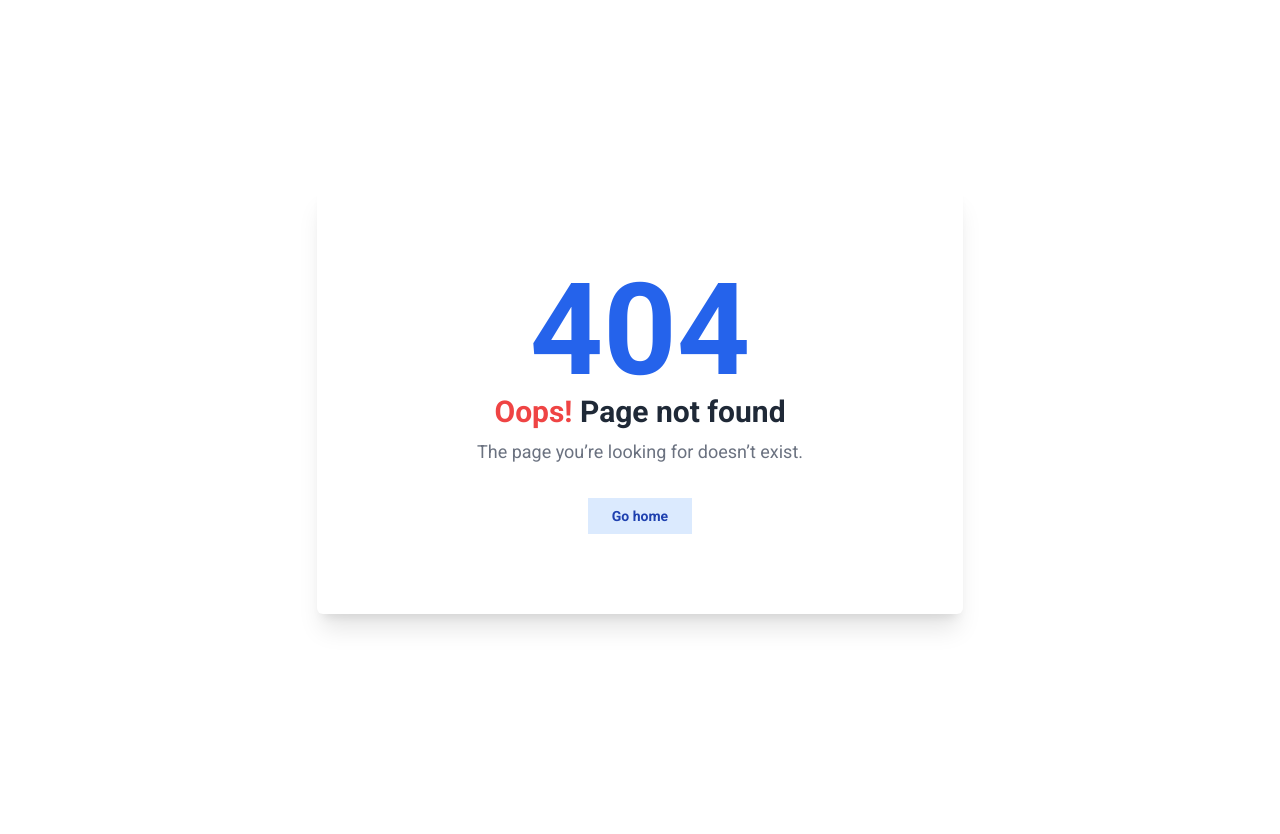
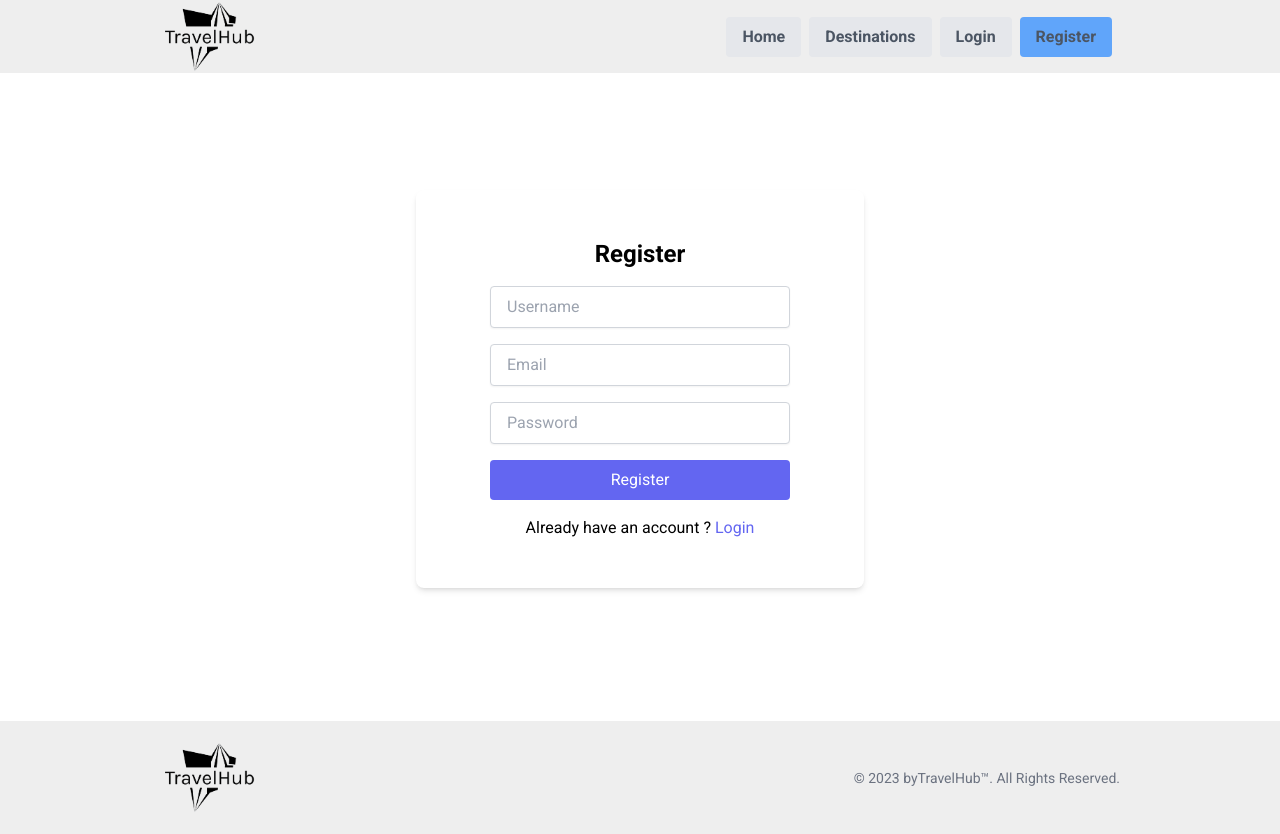
Before and after one commit to riad40/TravelHub, a React (Create React App) app in the folder frontend/: page /register in a window 1280 px wide. Before the commit this address had no page. Before the commit the page ends 800 px from the top, so only its background shows below. Built offline with nearby package versions, Linux system fonts and the light colour scheme.

Commit message:
make the initial ui of the register component

```diff
--- a/frontend/src/Router.tsx
+++ b/frontend/src/Router.tsx
@@ -1,5 +1,5 @@
 import { BrowserRouter, Route, Routes } from "react-router-dom"
-import { Home, Destinations, Login } from "./pages"
+import { Home, Destinations, Login, Register } from "./pages"
 import { NotFound } from "./components"
 
 const Router = (): JSX.Element => {
@@ -9,6 +9,7 @@ const Router = (): JSX.Element => {
                 <Route path="/" element={<Home />} />
                 <Route path="/destinations" element={<Destinations />} />
                 <Route path="/login" element={<Login />} />
+                <Route path="/register" element={<Register />} />
                 <Route path="*" element={<NotFound />} />
             </Routes>
         </BrowserRouter>
--- a/frontend/src/components/forms/FormContainer.tsx
+++ b/frontend/src/components/forms/FormContainer.tsx
@@ -2,8 +2,7 @@ const FormContainer = ({ children, title }: { children: React.ReactNode; title:
     return (
         <div className="flex flex-col items-center justify-center w-full h-[79vh]">
             <div className="w-full max-w-md px-6 py-12 bg-white rounded-lg shadow-md">
-                <h1 className="text-xl font-bold text-gray-700 md:text-5xl text-center mb-4">{title}</h1>
-                {children}
+                <h1 className="text-2xl font-bold text-center mb-4">{title}</h1> {children}
             </div>
         </div>
     )
--- /dev/null
+++ b/frontend/src/pages/Register.tsx
@@ -0,0 +1,27 @@
+import { FormContainer, Input, NavBar, Footer } from "../components"
+import { Link } from "react-router-dom"
+
+const Register = (): JSX.Element => {
+    return (
+        <>
+            <NavBar activeTab="register" />
+            <FormContainer title="Register">
+                <form className="flex flex-col gap-4 w-3/4 mx-auto">
+                    <Input type="text" name="username" id="username" placeholder="Username" />
+                    <Input type="email" name="email" id="email" placeholder="Email" />
+                    <Input type="password" name="password" id="password" placeholder="Password" />
+                    <button className="bg-indigo-500 text-white px-4 py-2 rounded">Register</button>
+                    <p className="text-center">
+                        Already have an account ? {` `}
+                        <Link to="/login" className="text-indigo-500">
+                            Login
+                        </Link>
+                    </p>
+                </form>
+            </FormContainer>
+            <Footer />
+        </>
+    )
+}
+
+export default Register
--- a/frontend/src/pages/index.ts
+++ b/frontend/src/pages/index.ts
@@ -1,5 +1,6 @@
 import Home from "./Home"
 import Destinations from "./client/Destinations"
 import Login from "./Login"
+import Register from "./Register"
 
-export { Home, Destinations, Login }
+export { Home, Destinations, Login, Register }
```
